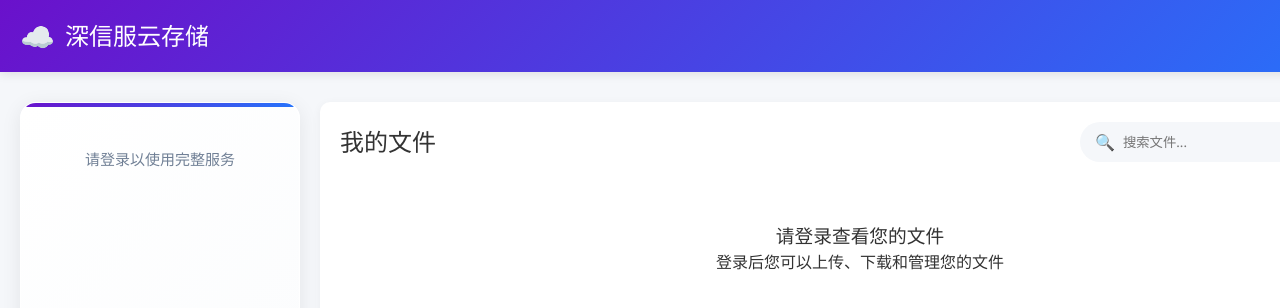
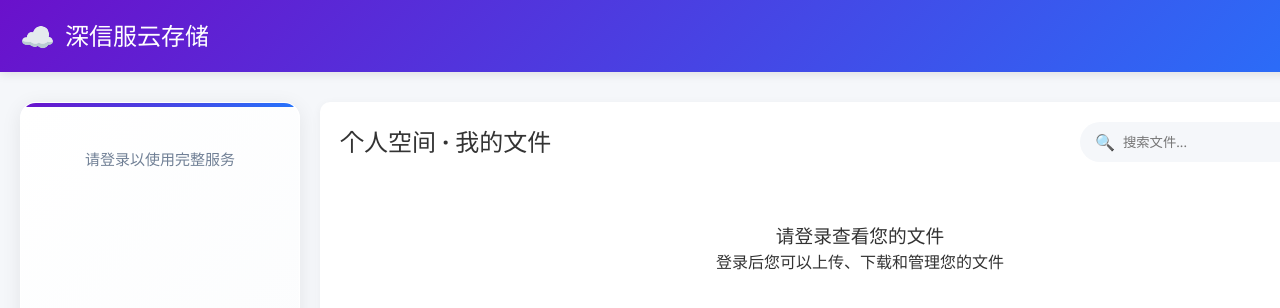
Before and after one commit to xiaofu07/JavaEE, a React (Vite) app: page / in a window 1280 px wide. Shown: the top 308 px of the page. Built offline with nearby package versions, Linux system fonts and the light colour scheme.

Commit message:
add Bucket select model

```diff
--- a/src/App.jsx
+++ b/src/App.jsx
@@ -6,14 +6,16 @@ import Navbar from './components/Navbar';
 import Sidebar from './components/Sidebar';
 import FileEditor from './components/FileEditor';
 import { CollaborationProvider } from './contexts/CollaborationContext';
-import { sampleFiles } from './data/sampleData';
+import { sampleFiles, sampleBuckets } from './data/sampleData';
 
 // 主应用组件
 function App() {
   const [isLoggedIn, setIsLoggedIn] = useState(false);
   const [showAuthModal, setShowAuthModal] = useState(false);
   const [activeTab, setActiveTab] = useState('login');
-  const [files, setFiles] = useState(sampleFiles);
+  const [buckets, setBuckets] = useState(sampleBuckets);
+  const [currentBucketIndex, setCurrentBucketIndex] = useState(0);
+  const files = buckets[currentBucketIndex]?.files || sampleFiles;
   const [editingFile, setEditingFile] = useState(null);
   const [userData] = useState({
     id: localStorage.getItem('userId') || `user_${Date.now()}`,
@@ -44,7 +46,7 @@ function App() {
   // 处理文件上传
   const handleUpload = () => {
     const newFile = {
-      id: files.length + 1,
+      id: Date.now(),
       name: '新文件.txt',
       type: 'text',
       size: '1 KB',
@@ -52,7 +54,14 @@ function App() {
       createdAt: new Date().toISOString().split('T')[0],
       content: '# 新文件\n\n欢迎使用云存储编辑功能！\n\n这是一个支持多人协同编辑的在线文档。\n\n## 功能特性\n\n✅ 实时多人协同编辑\n✅ 自动保存\n✅ 版本历史\n✅ 在线预览\n✅ 多格式支持\n\n> 开始协作吧！'
     };
-    setFiles([newFile, ...files]);
+    setBuckets(prev => {
+      const copy = [...prev];
+      const bucket = { ...copy[currentBucketIndex] };
+      bucket.files = [newFile, ...(bucket.files || [])];
+      bucket.usedGB = Math.max(0, (bucket.usedGB || 0) + 0.001); // 模拟占用
+      copy[currentBucketIndex] = bucket;
+      return copy;
+    });
     alert('新文件已创建！');
   };
 
@@ -89,7 +98,7 @@ function App() {
 
   // 处理备份
   const handleBackup = () => {
-    const backupData = JSON.stringify(files, null, 2);
+    const backupData = JSON.stringify(buckets[currentBucketIndex]?.files || [], null, 2);
     const blob = new Blob([backupData], { type: 'application/json' });
     const url = URL.createObjectURL(blob);
     const a = document.createElement('a');
@@ -113,17 +122,22 @@ function App() {
 
   // 保存文件编辑内容
   const handleSaveFile = (fileId, newContent) => {
-    setFiles(files.map(file =>
-      file.id === fileId
-        ? {
-          ...file,
-          content: newContent,
-          date: new Date().toISOString().split('T')[0],
-          lastModified: new Date().toLocaleString()
-        }
-        : file
-    ));
+    setBuckets(prev => {
+      const copy = [...prev];
+      const bucket = { ...copy[currentBucketIndex] };
+      bucket.files = bucket.files.map(file =>
+        file.id === fileId
+          ? { ...file, content: newContent, date: new Date().toISOString().split('T')[0], lastModified: new Date().toLocaleString() }
+          : file
+      );
+      copy[currentBucketIndex] = bucket;
+      return copy;
+    });
   };
+
+  const handleToggleBucket = () => {
+    setCurrentBucketIndex((idx) => (idx + 1) % buckets.length);
+  }
 
   // 获得测试数据
   const getDefaultContent = (type, name) => {
@@ -157,6 +171,8 @@ function App() {
               isLoggedIn={isLoggedIn}
               onUpload={handleUpload}
               onBackup={handleBackup}
+              bucket={buckets[currentBucketIndex]}
+              onToggleBucket={handleToggleBucket}
             />
 
             <FileSection
@@ -164,6 +180,7 @@ function App() {
               files={files}
               onDownload={handleDownload}
               onEdit={handleEditFile}
+              bucketName={buckets[currentBucketIndex]?.name}
             />
           </div>
         </div>
--- /dev/null
+++ b/src/components/BucketBar.jsx
@@ -0,0 +1,15 @@
+import React from 'react';
+
+function BucketBar({ name, capacityGB, usedGB, onClick }) {
+  const percent = Math.min(100, Math.round((usedGB / capacityGB) * 100));
+  return (
+    <div className="storage-info" onClick={onClick} style={{cursor: 'pointer'}} title={`${name}：点击切换`}>
+      <p>{name}（{usedGB} GB / {capacityGB} GB）</p>
+      <div className="storage-bar">
+        <div className="storage-progress" style={{ width: `${percent}%` }}></div>
+      </div>
+    </div>
+  );
+}
+
+export default BucketBar;
--- a/src/components/FileSection.jsx
+++ b/src/components/FileSection.jsx
@@ -2,11 +2,11 @@
 import FileCard from './FileCard';
 
 // 文件区组件
-function FileSection({ isLoggedIn, files, onDownload, onEdit }) {
+function FileSection({ isLoggedIn, files, onDownload, onEdit, bucketName }) {
   return (
     <section className="file-section">
       <div className="section-header">
-        <h2>我的文件</h2>
+        <h2>{bucketName ? `${bucketName} · 我的文件` : '我的文件'}</h2>
         <div className="search-box">
           <span>🔍</span>
           <input type="text" placeholder="搜索文件..." />
--- a/src/components/Sidebar.jsx
+++ b/src/components/Sidebar.jsx
@@ -1,7 +1,8 @@
 import '../css/Sidebar.css'
+import BucketBar from './BucketBar'
 
 // 侧边栏组件
-function Sidebar({ isLoggedIn, onUpload, onBackup, onRestore }) {
+function Sidebar({ isLoggedIn, onUpload, onBackup, onRestore, bucket, onToggleBucket }) {
   return (
     <aside className="sidebar">
       {isLoggedIn ? (
@@ -13,13 +14,12 @@ function Sidebar({ isLoggedIn, onUpload, onBackup, onRestore }) {
             </div>
           </div>
 
-          <div className="storage-info">
-            <p>存储空间使用情况</p>
-            <div className="storage-bar">
-              <div className="storage-progress"></div>
-            </div>
-            <p>6.5 GB / 10 GB</p>
-          </div>
+          <BucketBar
+            name={bucket?.name || '存储空间'}
+            capacityGB={bucket?.capacityGB || 10}
+            usedGB={bucket?.usedGB || 0}
+            onClick={onToggleBucket}
+          />
 
           <div className="action-buttons">
             <button className="action-btn" onClick={onUpload}>
--- a/src/data/sampleData.jsx
+++ b/src/data/sampleData.jsx
@@ -6,6 +6,39 @@ export const sampleFiles = [
   { id: 4, name: '演示文稿.pptx', type: 'powerpoint', size: '8.5 MB', date: '2023-05-08' },
   { id: 5, name: '产品图片.jpg', type: 'image', size: '4.3 MB', date: '2023-05-05' },
   { id: 6, name: '项目计划.docx', type: 'word', size: '3.1 MB', date: '2023-05-03' }
+];
+
+// 桶（Bucket）示例数据
+export const sampleBuckets = [
+  {
+    id: 'bucket-1',
+    name: '个人空间',
+    capacityGB: 10,
+    usedGB: 6.5,
+    files: [
+      { id: 1, name: '项目文档.pdf', type: 'pdf', size: '2.4 MB', date: '2023-05-15' },
+      { id: 3, name: '财务报表.xlsx', type: 'excel', size: '1.2 MB', date: '2023-05-12' },
+      { id: 6, name: '项目计划.docx', type: 'word', size: '3.1 MB', date: '2023-05-03' }
+    ]
+  },
+  {
+    id: 'bucket-2',
+    name: '团队空间',
+    capacityGB: 20,
+    usedGB: 12.3,
+    files: [
+      { id: 2, name: '设计稿.psd', type: 'psd', size: '15.7 MB', date: '2023-05-10' },
+      { id: 4, name: '演示文稿.pptx', type: 'powerpoint', size: '8.5 MB', date: '2023-05-08' },
+      { id: 5, name: '产品图片.jpg', type: 'image', size: '4.3 MB', date: '2023-05-05' }
+    ]
+  },
+  {
+    id: 'bucket-3',
+    name: '归档空间',
+    capacityGB: 50,
+    usedGB: 21.7,
+    files: []
+  }
 ];
 
 // 文件类型图标映射
```
